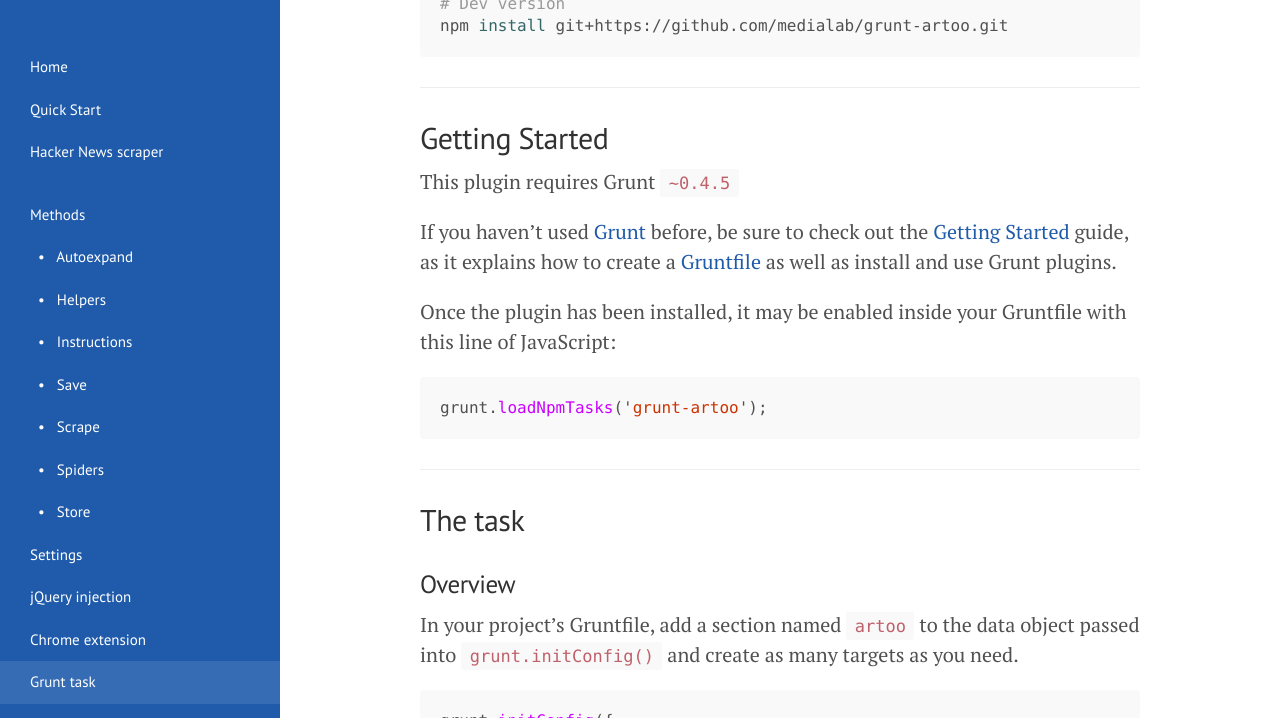
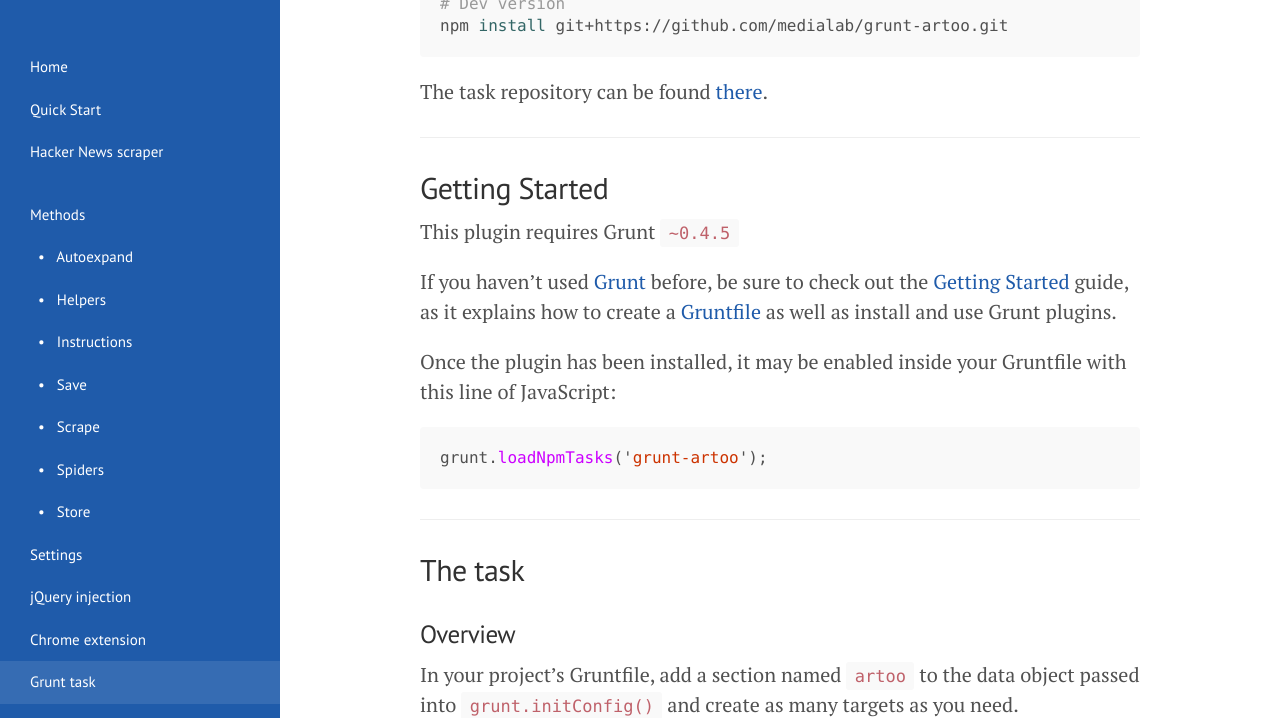
Before and after one commit to medialab/artoo, a Jekyll site: the page built from grunt.md, in a window 1280 px wide and 900 px high, scrolled down 405 px, cut to the strip 182-900 px from the top of the window. Built offline with Jekyll 4.4.1, drawn with Linux system fonts in a browser that asks for light colours; Markdown is read by kramdown in place of the engine named in the settings.

Commit message:
Repo link for grunt task

````diff
--- a/grunt.md
+++ b/grunt.md
@@ -23,6 +23,8 @@
 # Dev version
 npm install git+https://github.com/medialab/grunt-artoo.git
 ```
+
+The task repository can be found [there](https://github.com/medialab/grunt-artoo).
 
 ---
 
````
